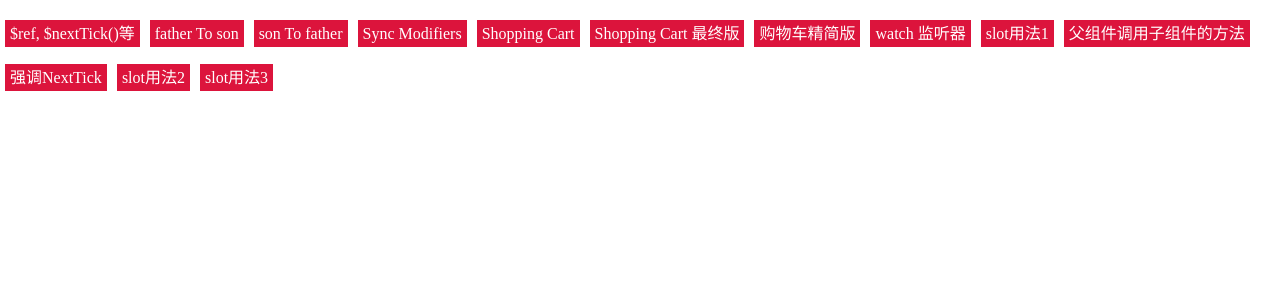
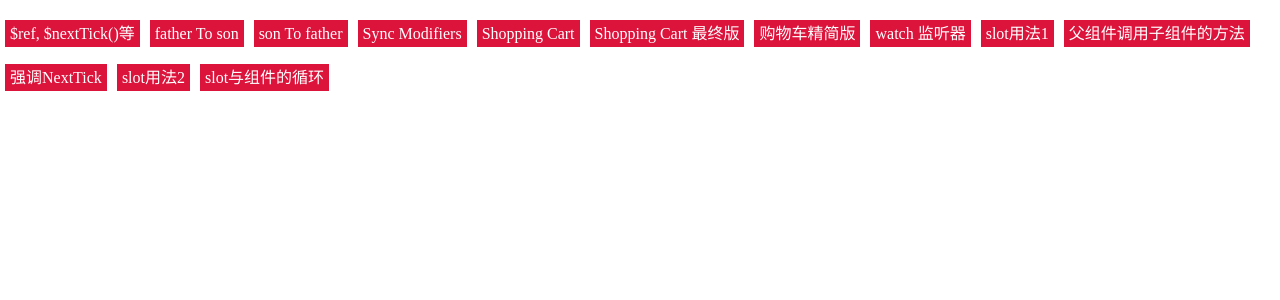
Before and after one commit to caishijian2008/learn-vue, a Vue app: page / in a window 1280 px wide. Shown: the top 300 px of the page. Built offline with nearby package versions, Linux system fonts and the light colour scheme.

Commit message:
slot与组件的循环

```diff
--- a/src/components/Index.vue
+++ b/src/components/Index.vue
@@ -13,7 +13,7 @@
       <li><router-link to="/refs">父组件调用子组件的方法</router-link></li>
       <li><router-link to="/nexttick">强调NextTick</router-link></li>
       <li><router-link to="/slotdemo">slot用法2</router-link></li>
-      <li><router-link to="/slotdemo2">slot用法3</router-link></li>
+      <li><router-link to="/slotdemo2">slot与组件的循环</router-link></li>
     </ul>
     <keep-alive>
       <router-view></router-view>
--- a/src/components/day5/slot/card.vue
+++ b/src/components/day5/slot/card.vue
@@ -10,7 +10,7 @@
       <slot>匿名</slot>
       <!-- 相当于下面的： -->
       <!-- <slot name="default">匿名</slot> -->
-      <button @click="say">点我说标题</button>
+      <button @click="say">点我说标题</button><!-- 此处用于slotdemo2.vue -->
     </div>
   </div>
 </template>
@@ -18,7 +18,7 @@
 <script>
 export default {
   methods: {
-    say () {
+    say () { // 此处用于slotdemo2.vue
       this.$emit('say-title', this.$refs.head.innerText)
     }
   },
```
